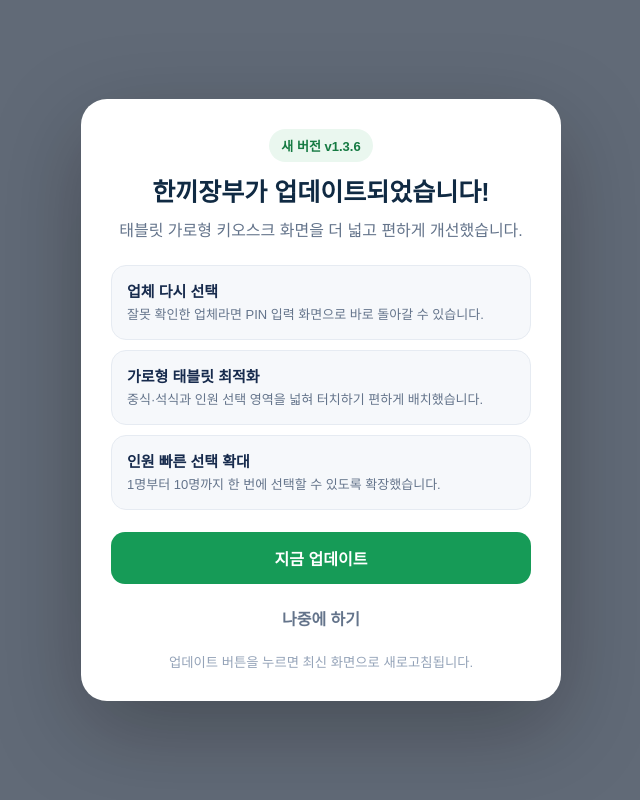
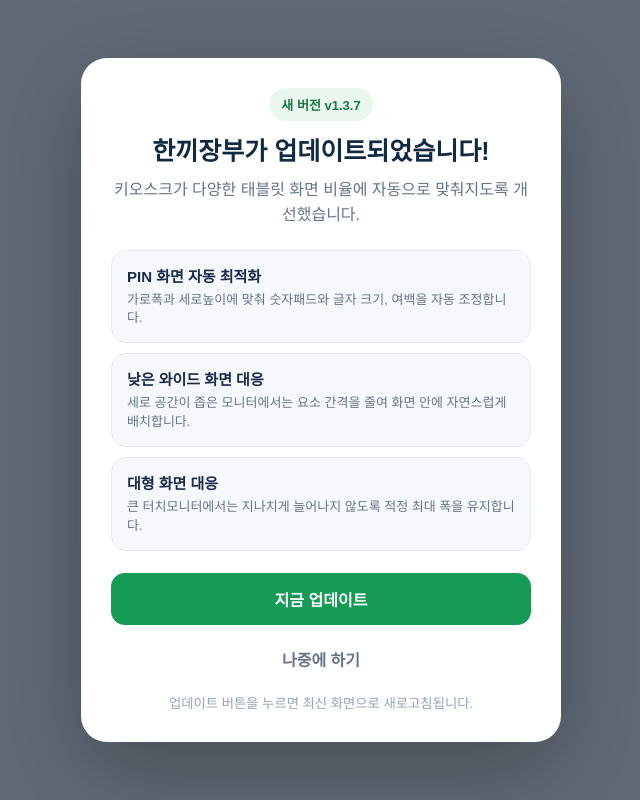
Before and after one commit to profile2018/hankki-jangbu, a Next.js app: page / in a window 1280 px wide. Shown: the whole page, without its empty margins (319-959 px from the left). Built offline with nearby package versions, Linux system fonts and the light colour scheme; no server answers.

Commit message:
Bump update notice for adaptive kiosk layout

```diff
--- a/app/UpdateNotice.js
+++ b/app/UpdateNotice.js
@@ -2,7 +2,7 @@
 
 import { useEffect, useState } from "react";
 
-const VERSION = "1.3.6";
+const VERSION = "1.3.7";
 const STORAGE_KEY = "hankki-jangbu-version";
 
 export default function UpdateNotice() {
@@ -31,11 +31,11 @@ export default function UpdateNotice() {
       <section className="update-card">
         <div className="update-badge">새 버전 v{VERSION}</div>
         <h2 id="update-title">한끼장부가 업데이트되었습니다!</h2>
-        <p className="update-lead">태블릿 가로형 키오스크 화면을 더 넓고 편하게 개선했습니다.</p>
+        <p className="update-lead">키오스크가 다양한 태블릿 화면 비율에 자동으로 맞춰지도록 개선했습니다.</p>
         <div className="update-items">
-          <div><strong>업체 다시 선택</strong><span>잘못 확인한 업체라면 PIN 입력 화면으로 바로 돌아갈 수 있습니다.</span></div>
-          <div><strong>가로형 태블릿 최적화</strong><span>중식·석식과 인원 선택 영역을 넓혀 터치하기 편하게 배치했습니다.</span></div>
-          <div><strong>인원 빠른 선택 확대</strong><span>1명부터 10명까지 한 번에 선택할 수 있도록 확장했습니다.</span></div>
+          <div><strong>PIN 화면 자동 최적화</strong><span>가로폭과 세로높이에 맞춰 숫자패드와 글자 크기, 여백을 자동 조정합니다.</span></div>
+          <div><strong>낮은 와이드 화면 대응</strong><span>세로 공간이 좁은 모니터에서는 요소 간격을 줄여 화면 안에 자연스럽게 배치합니다.</span></div>
+          <div><strong>대형 화면 대응</strong><span>큰 터치모니터에서는 지나치게 늘어나지 않도록 적정 최대 폭을 유지합니다.</span></div>
         </div>
         <button type="button" className="update-now" onClick={applyUpdate}>지금 업데이트</button>
         <button type="button" className="update-later" onClick={later}>나중에 하기</button>
```
